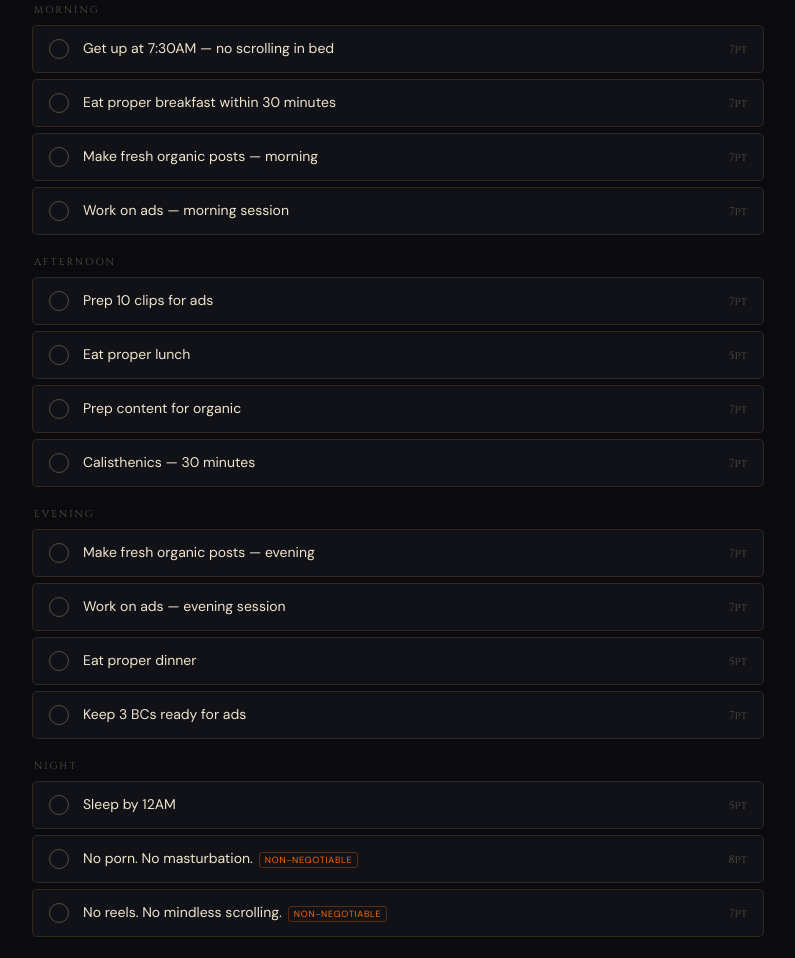
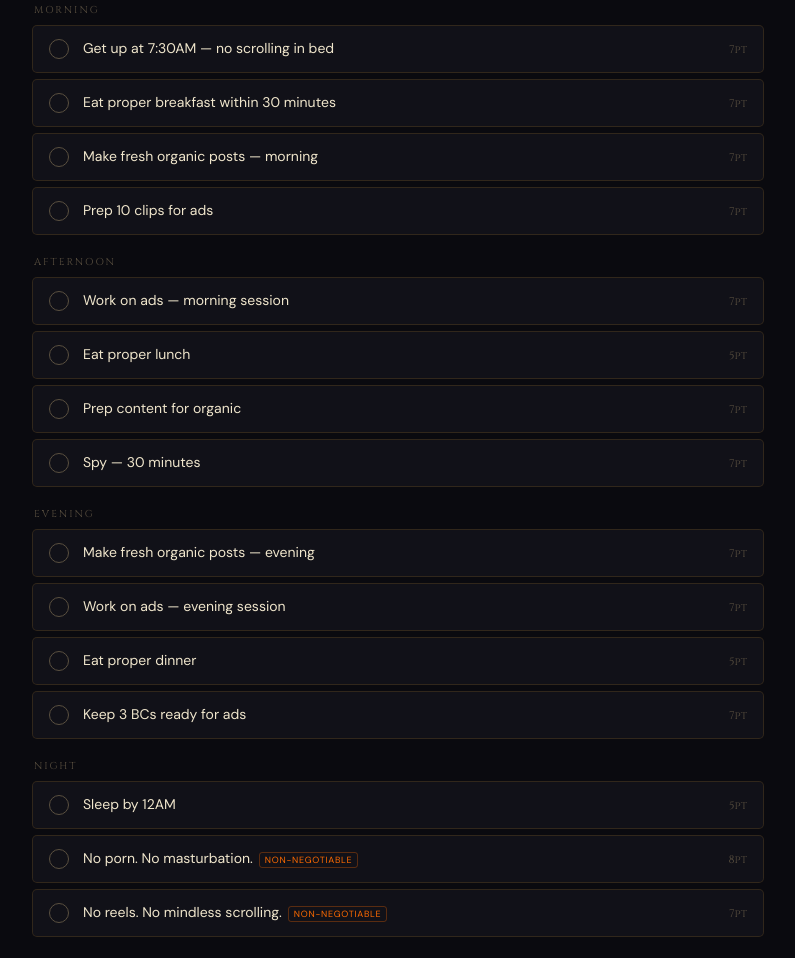
Before and after one commit to sanuxmudulu/chigla-ads, a plain HTML site: page index.html in a window 1280 px wide. Shown: the part 1040-1998 px from the top of the page, without its empty margins (242-1037 px from the left). Drawn offline with Linux system fonts and the light colour scheme; no server answers.

Commit message:
Update index.html

```diff
--- a/index.html
+++ b/index.html
@@ -260,14 +260,14 @@ const START = new Date('2026-05-17');
 const TOTAL = 75;
 
 const TASKS = [
-  { id:'t1',  name:'Get up at 7:30AM — no scrolling in bed',  pts:7,  group:'Morning' },
+  { id:'t1',  name:'Get up at 7:30AM — no scrolling in bed',   pts:7,  group:'Morning' },
   { id:'t2',  name:'Eat proper breakfast within 30 minutes',   pts:7,  group:'Morning' },
   { id:'t3',  name:'Make fresh organic posts — morning',       pts:7,  group:'Morning' },
-  { id:'t4',  name:'Work on ads — morning session',            pts:7,  group:'Morning' },
-  { id:'t5',  name:'Prep 10 clips for ads',                    pts:7,  group:'Afternoon' },
+  { id:'t4',  name:'Prep 10 clips for ads',                    pts:7,  group:'Morning' },
+  { id:'t5',  name:'Work on ads — morning session',            pts:7,  group:'Afternoon' },
   { id:'t6',  name:'Eat proper lunch',                         pts:5,  group:'Afternoon' },
   { id:'t7',  name:'Prep content for organic',                 pts:7,  group:'Afternoon' },
-  { id:'t8',  name:'Calisthenics — 30 minutes',                pts:7,  group:'Afternoon' },
+  { id:'t8',  name:'Spy — 30 minutes',                         pts:7,  group:'Afternoon' },
   { id:'t9',  name:'Make fresh organic posts — evening',       pts:7,  group:'Evening' },
   { id:'t10', name:'Work on ads — evening session',            pts:7,  group:'Evening' },
   { id:'t11', name:'Eat proper dinner',                        pts:5,  group:'Evening' },
```
